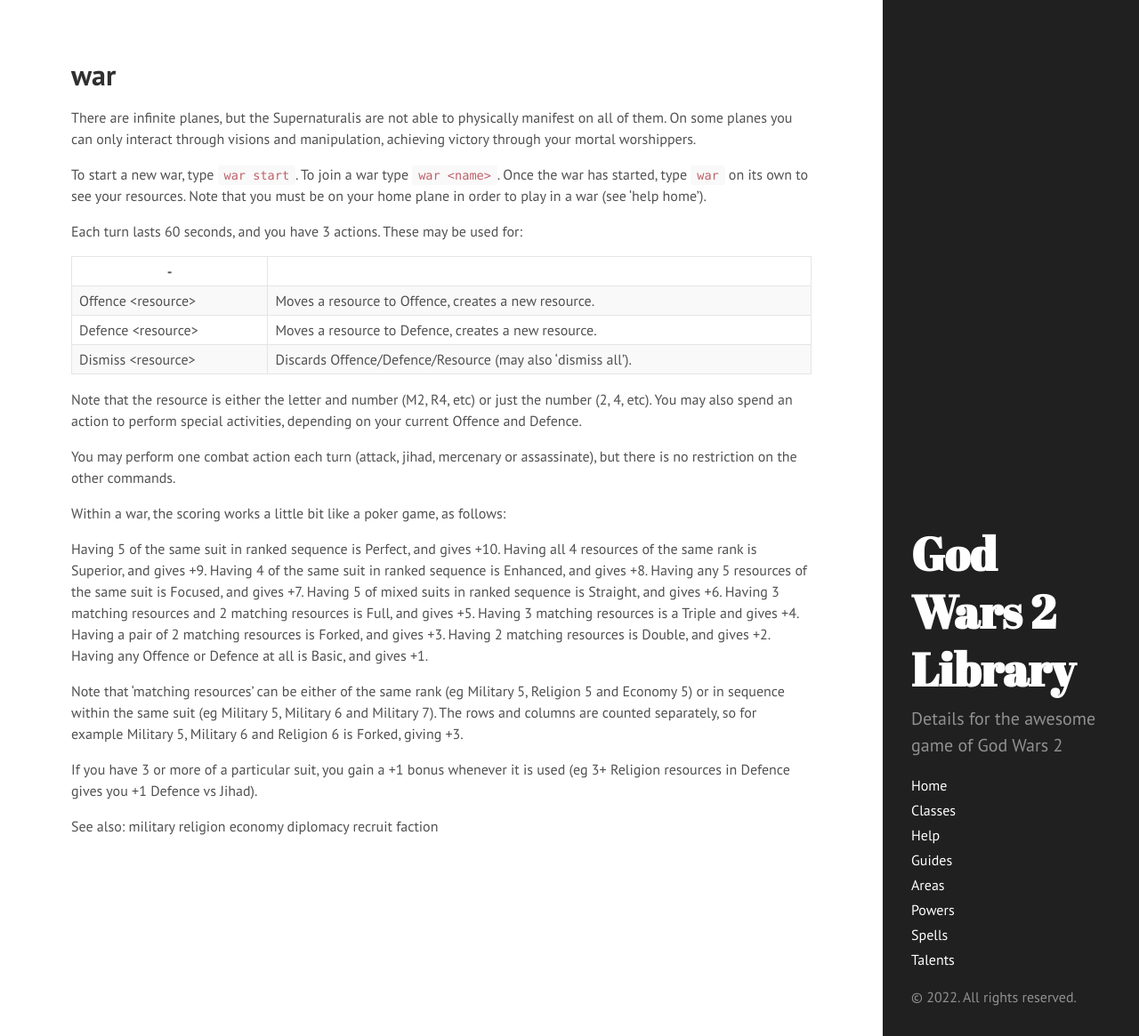
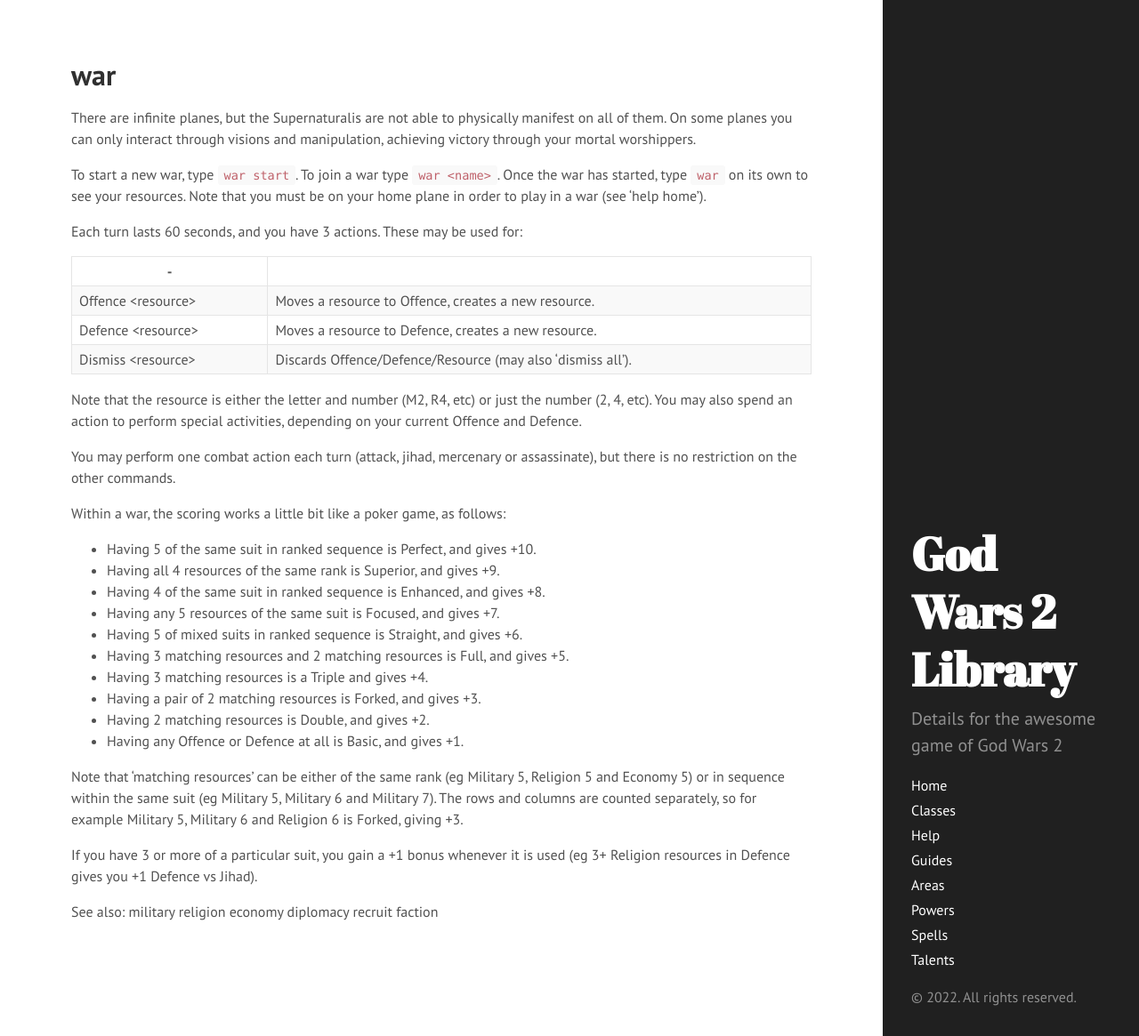
Before and after one commit to godwars2/godwars2.github.io, a Jekyll site: the page built from help/war.md, in a window 1280 px wide and 1165 px high. Shown: the whole window at 89% size. Built offline with Jekyll 4.4.1, drawn with Linux system fonts in a browser that asks for light colours.

Commit message:
Format war page even more

```diff
--- a/help/war.md
+++ b/help/war.md
@@ -28,16 +28,16 @@ assassinate), but there is no restriction on the other commands.
 
 Within a war, the scoring works a little bit like a poker game, as follows:
 
-Having 5 of the same suit in ranked sequence is Perfect, and gives +10.
-Having all 4 resources of the same rank is Superior, and gives +9.
-Having 4 of the same suit in ranked sequence is Enhanced, and gives +8.
-Having any 5 resources of the same suit is Focused, and gives +7.
-Having 5 of mixed suits in ranked sequence is Straight, and gives +6.
-Having 3 matching resources and 2 matching resources is Full, and gives +5.
-Having 3 matching resources is a Triple and gives +4.
-Having a pair of 2 matching resources is Forked, and gives +3.
-Having 2 matching resources is Double, and gives +2.
-Having any Offence or Defence at all is Basic, and gives +1.
+- Having 5 of the same suit in ranked sequence is Perfect, and gives +10.
+- Having all 4 resources of the same rank is Superior, and gives +9.
+- Having 4 of the same suit in ranked sequence is Enhanced, and gives +8.
+- Having any 5 resources of the same suit is Focused, and gives +7.
+- Having 5 of mixed suits in ranked sequence is Straight, and gives +6.
+- Having 3 matching resources and 2 matching resources is Full, and gives +5.
+- Having 3 matching resources is a Triple and gives +4.
+- Having a pair of 2 matching resources is Forked, and gives +3.
+- Having 2 matching resources is Double, and gives +2.
+- Having any Offence or Defence at all is Basic, and gives +1.
 
 Note that 'matching resources' can be either of the same rank (eg Military 5,
 Religion 5 and Economy 5) or in sequence within the same suit (eg Military 5,
```
